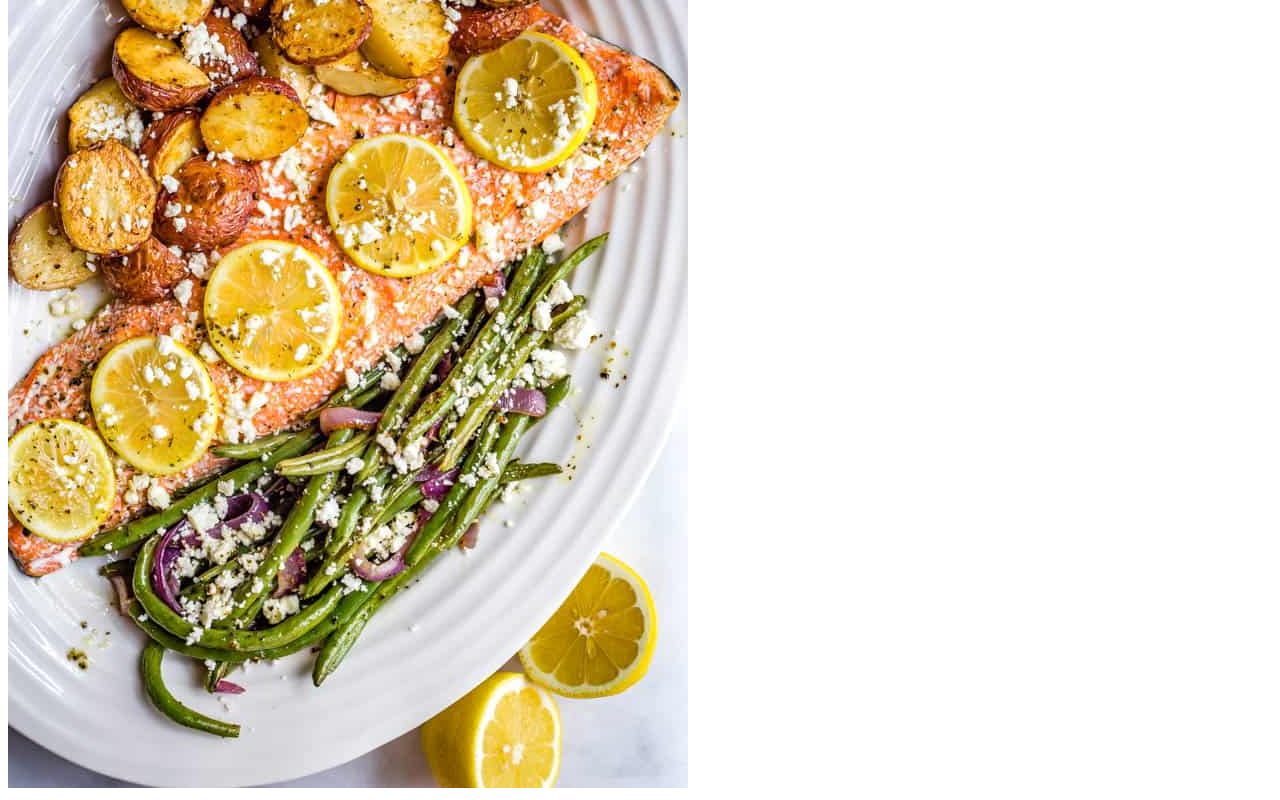
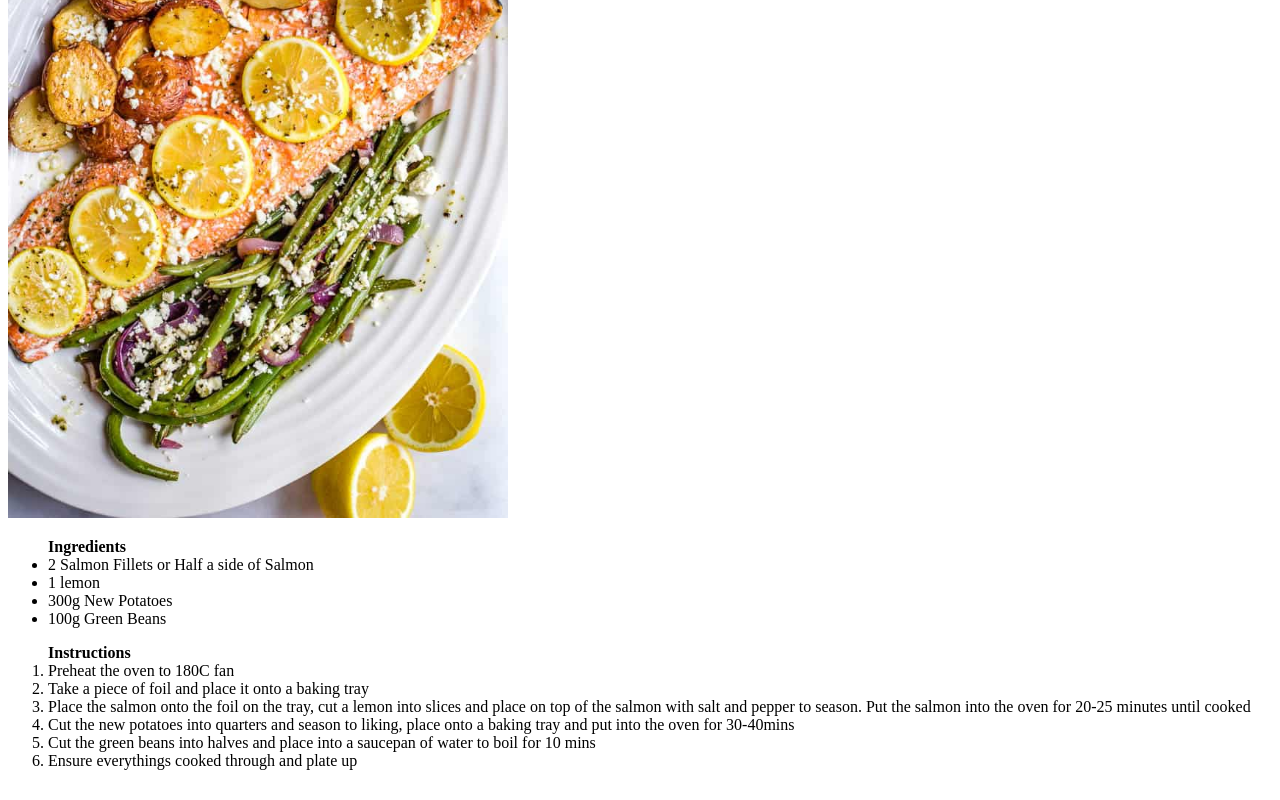
Before and after one commit to EthanW00/Odin-Recipes, a plain HTML site: page recipes/salmon-dinner.html in a window 1280 px wide. Shown: the part 338-1138 px from the top of the page. Drawn offline with Linux system fonts and the light colour scheme.

Commit message:
Created an unordered and ordered list
Created an ingredients list and an instructions list for the salmon dinner recipe

```diff
--- a/recipes/salmon-dinner.html
+++ b/recipes/salmon-dinner.html
@@ -8,6 +8,20 @@
 <body>
     <a href="../index.html">Home</a>
     <h1>Salmon Dinner</h1>
-    <img src="./salmon-dinner.jpg" alt="salmon new-potatoes and beans" >
+    <img src="./salmon-dinner.jpg" alt="salmon new-potatoes and beans" width="500" height="750">
+    <ul><strong>Ingredients</strong>
+    <li>2 Salmon Fillets or Half a side of Salmon</li>
+    <li>1 lemon</li>
+    <li>300g New Potatoes</li>
+    <li>100g Green Beans</li>
+    </ul>
+    <ol><strong>Instructions</strong>
+    <li>Preheat the oven to 180C fan</li>
+    <li>Take a piece of foil and place it onto a baking tray</li>
+    <li>Place the salmon onto the foil on the tray, cut a lemon into slices and place on top of the salmon with salt and pepper to season. Put the salmon into the oven for 20-25 minutes until cooked</li>
+    <li>Cut the new potatoes into quarters and season to liking, place onto a baking tray and put into the oven for 30-40mins</li>
+    <li>Cut the green beans into halves and place into a saucepan of water to boil for 10 mins</li>
+    <li>Ensure everythings cooked through and plate up</li>
+    </ol>
 </body>
 </html>
```
